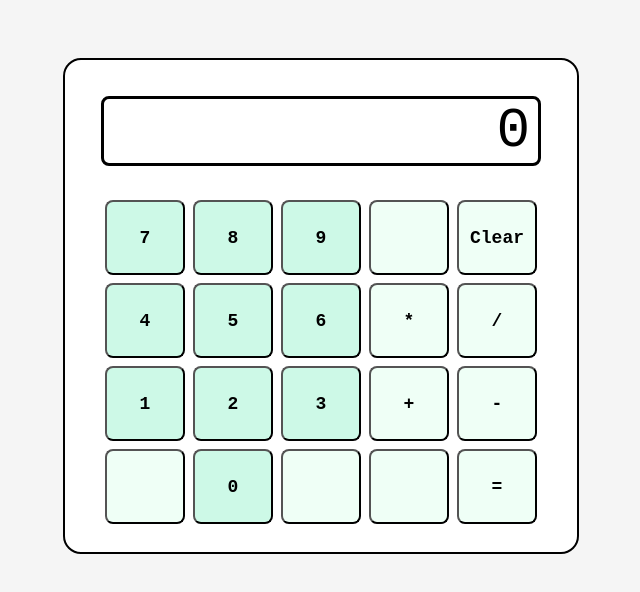
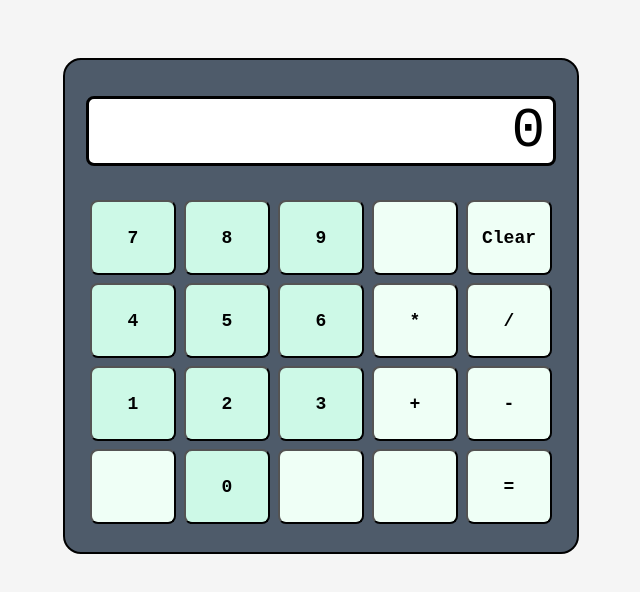
Before and after one commit to Kevin-Aas/calculator, a plain HTML site: page index.html in a window 1280 px wide. Shown: the part 88-680 px from the top of the page, without its empty margins (319-959 px from the left). Drawn offline with Linux system fonts and the light colour scheme.

Commit message:
Change color and make smaller

```diff
--- a/style.css
+++ b/style.css
@@ -22,23 +22,24 @@ h1 {
     border-style: solid;
     border-radius: 18px;
     border-width: 2px;
-    background-color: white;
+    background-color: rgb(78, 91, 106);
 }
 
 .display {
     display: flex;
     justify-content: flex-end;
     padding-right: 8px;
-    margin: 30px;
+    margin: 30px 15px 30px 15px;
     font-size: 56px;
     border-style: solid;
     border-radius: 8px;
+    background-color: white;
 }
 
 .buttons {
     display: flex;
     flex-direction: column;
-    margin: 30px;
+    margin: 30px 15px 30px 15px;
     margin-top: 0px;
 }
 
```
